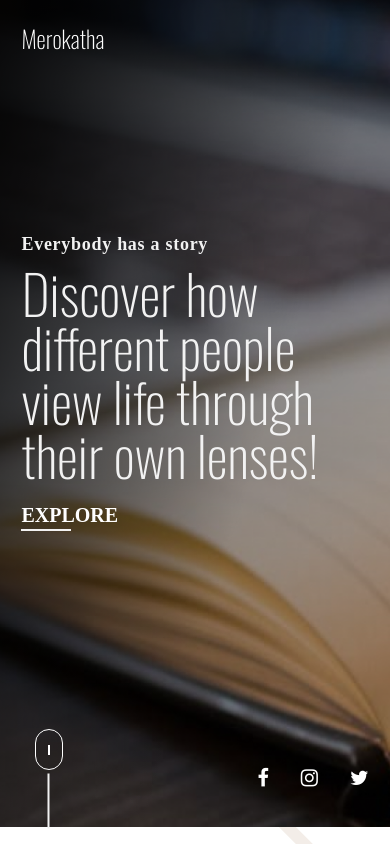
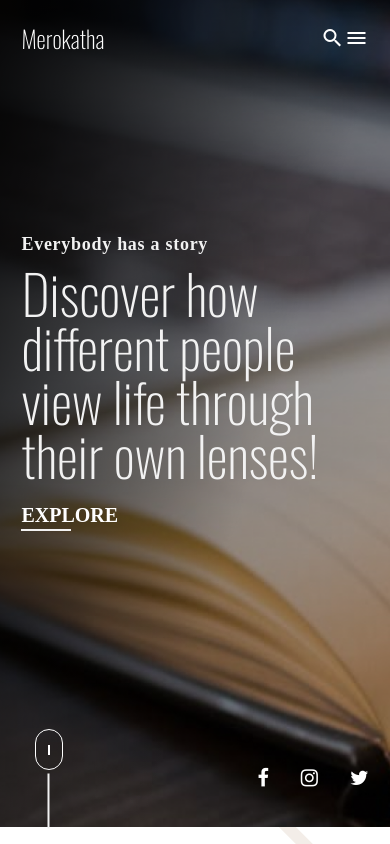
Before and after one commit to rijenmdr/Merokatha, a React (Create React App) app in the folder frontend/: page / in a window 390 px wide. Shown: the top 844 px of the page. Built offline with nearby package versions, Linux system fonts and the light colour scheme; no server answers; the database is empty; a web font is replaced by a local one.

Commit message:
Fix the search bar in the navbar

```diff
--- a/frontend/src/entities/Landing/LandingLayout.scss
+++ b/frontend/src/entities/Landing/LandingLayout.scss
@@ -62,9 +62,11 @@
     }
     .search-bar{
       width: 100%;
+      display: flex;
+      justify-content: flex-end;
       position: relative;
       input{
-        width: 100%;
+        width: 30vw;
         height: 40px;
         outline: none;
         border: none;
@@ -127,10 +129,15 @@
 
 //responsive nav-bar
 
-@media(max-width:450px){
+@media(max-width:600px){
   .nav{
     .nav-item{
-      display: none;
+      li{
+        display: none;
+      }
+      .menu{
+        display: block;
+      }
     }
     .dropdown{
       .dropdown-content{
@@ -138,6 +145,12 @@
         min-width: 7rem;
       }
     }
+    .search-bar{
+      input{
+        width: 50vw;
+      }
+    }
+
   }
 }
 
--- a/frontend/src/entities/Landing/container/Nav/Nav.js
+++ b/frontend/src/entities/Landing/container/Nav/Nav.js
@@ -1,9 +1,9 @@
 import React, { useEffect, useRef, useState } from 'react'
 import { NavLink } from 'react-router-dom'
 
-const Nav=()=> {
-    const [searchBarVisible,setSearchBarVisible] = useState(false)
-    const [scrolled , setScrolled] = useState(false)
+const Nav = () => {
+    const [searchBarVisible, setSearchBarVisible] = useState(false)
+    const [scrolled, setScrolled] = useState(false)
 
     const navRef = useRef()
     const inputRef = useRef()
@@ -26,22 +26,22 @@ const Nav=()=> {
         // eslint-disable-next-line react-hooks/exhaustive-deps
     }, []);
 
-    const searchClickHandler = () =>{
+    const searchClickHandler = () => {
         setSearchBarVisible(true)
     }
 
     useEffect(() => {
-       if(searchBarVisible){
+        if (searchBarVisible) {
             inputRef.current.focus()
         }
     }, [searchBarVisible])
 
     return (
-        <div className={`nav ${searchBarVisible && 'd-flex align-center'} ${scrolled ? 'scrolled' :''}`}>
-            { !searchBarVisible ?
+        <div className={`nav ${searchBarVisible && 'd-flex align-center'} ${scrolled ? 'scrolled' : ''}`}>
             <div className={`d-flex justify-between align-center full-height`}>
                 <div className="logo">Merokatha</div>
-                <div className="nav-item">
+                {!searchBarVisible &&
+                    <div className={`nav-item`}>
                         <li><NavLink className="item" to="/" activeClassName="active" exact>Home</NavLink></li>
                         <li><NavLink className="item" to="/about" activeClassName="active">About</NavLink></li>
                         <li><NavLink className="item" to="/contact" activeClassName="active">Contact</NavLink></li>
@@ -52,11 +52,16 @@ const Nav=()=> {
                             </div>
                         </li>
                         <i onClick={searchClickHandler} className="material-icons-outlined">search</i>
+                        <i className="material-icons-outlined menu d-none">
+                            menu
+                        </i>
                     </div>
-            </div> :
+                }
+            </div>
+            {searchBarVisible &&
                 <div className={`search-bar`}>
-                <input ref={inputRef} type="text" placeholder="Search..."/>
-                <span className="material-icons-outlined" onClick={()=>setSearchBarVisible(false)}>close</span>
+                    <input ref={inputRef} type="text" placeholder="Search..." />
+                    <span className="material-icons-outlined" onClick={() => setSearchBarVisible(false)}>close</span>
                 </div>
             }
         </div>
```
Lines whose indentation alone changed are shown as unchanged.
